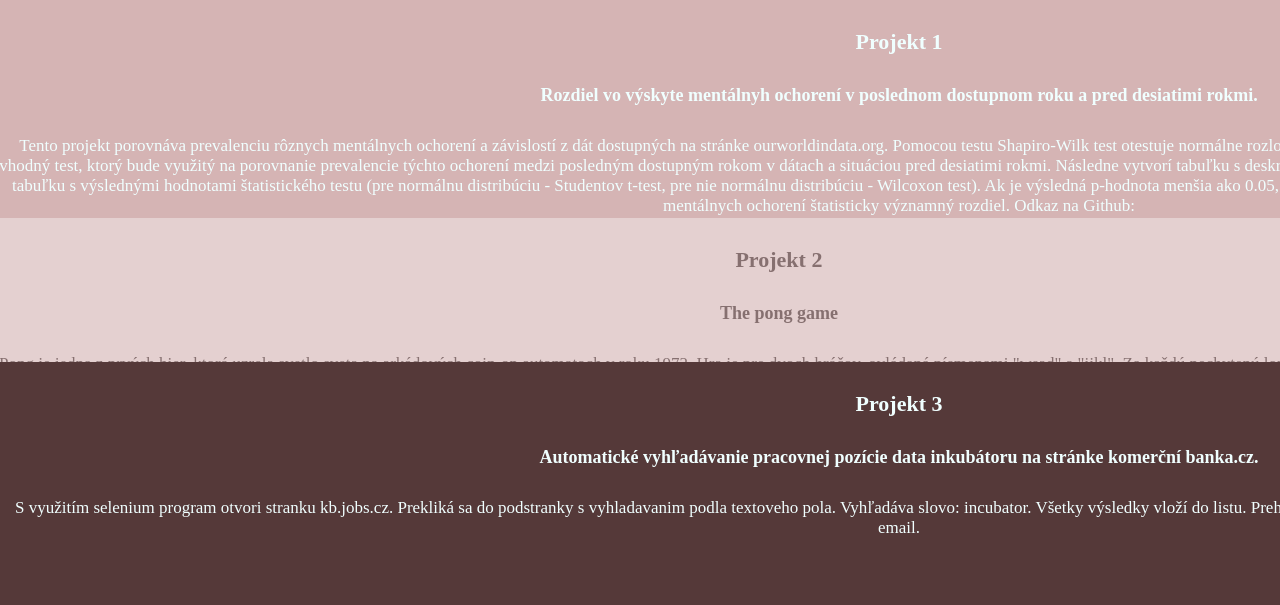
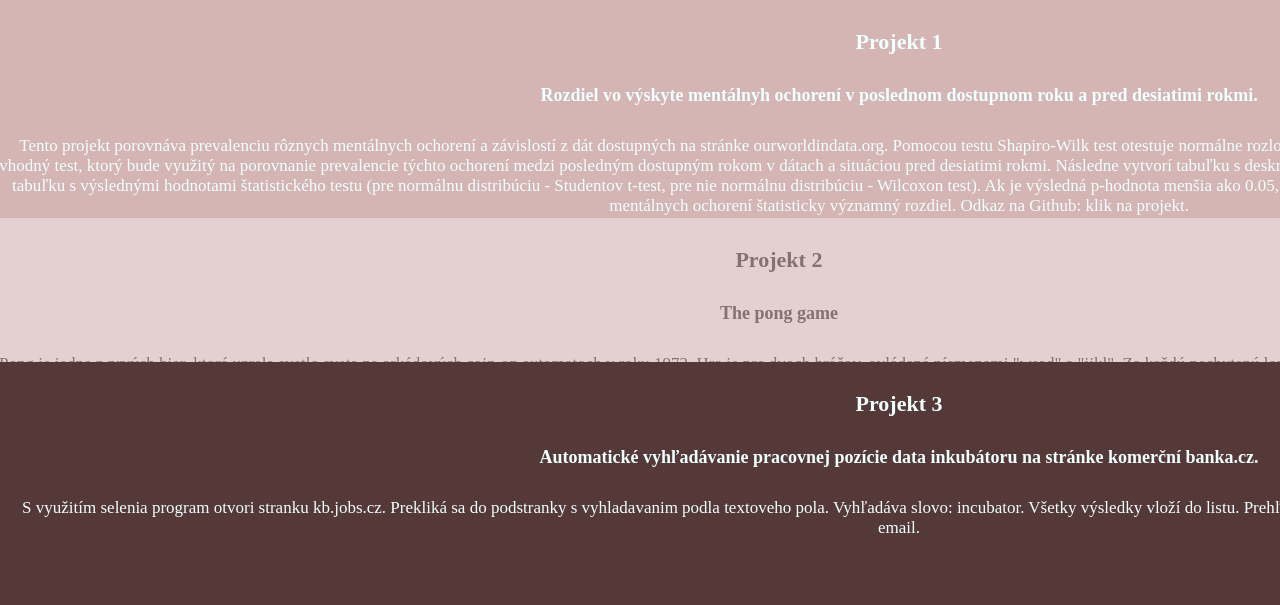
Before and after one commit to vvoclon/web-code---projects, a Flask app: page / in a window 1280 px wide; the page is wider, and only the part inside the window is pictured. Shown: the part 246-851 px from the top of that part. Run offline with Flask 2, Linux system fonts and the light colour scheme.

Commit message:
Update stats_web.html
small text changes

```diff
--- a/templates/stats_web.html
+++ b/templates/stats_web.html
@@ -21,15 +21,15 @@
     <div class="hr"><hr class="line"></div>
     <div class="Projekt_1">
     <a style="text-decoration:none" href={{url_for("table")}} class="Text_1"><h4 class="first">Projekt 1</h4><h5 class="second">Rozdiel vo výskyte mentálnyh ochorení v poslednom dostupnom roku a pred desiatimi rokmi.
-    </h5><p>Tento projekt porovnáva prevalenciu rôznych mentálnych ochorení a závislostí z dát dostupných na stránke ourworldindata.org. Pomocou testu Shapiro-Wilk test otestuje normálne rozloženie dát pre jednotlivé ochorenia a pomocou vytvorenej funkcie vyberie vhodný test, ktorý bude využitý na porovnanie prevalencie týchto ochorení medzi posledným dostupným rokom v dátach a situáciou pred desiatimi rokmi. Následne vytvorí tabuľku s deskriptívnou štatistikou, výslednými hodnotami testu Shapiro-Wilk test a taktiež tabuľku s výslednými hodnotami štatistického testu (pre normálnu distribúciu - Studentov t-test, pre nie normálnu distribúciu - Wilcoxon test). Ak je výsledná p-hodnota menšia ako 0.05, zamietneme hypotézu, že medzi rokmi 2019 a 2009 neexistuje vo výskyte mentálnych ochorení štatisticky významný rozdiel. Odkaz na Github:</p>
+    </h5><p>Tento projekt porovnáva prevalenciu rôznych mentálnych ochorení a závislostí z dát dostupných na stránke ourworldindata.org. Pomocou testu Shapiro-Wilk test otestuje normálne rozloženie dát pre jednotlivé ochorenia a pomocou vytvorenej funkcie vyberie vhodný test, ktorý bude využitý na porovnanie prevalencie týchto ochorení medzi posledným dostupným rokom v dátach a situáciou pred desiatimi rokmi. Následne vytvorí tabuľku s deskriptívnou štatistikou, výslednými hodnotami testu Shapiro-Wilk test a taktiež tabuľku s výslednými hodnotami štatistického testu (pre normálnu distribúciu - Studentov t-test, pre nie normálnu distribúciu - Wilcoxon test). Ak je výsledná p-hodnota menšia ako 0.05, zamietneme hypotézu, že medzi rokmi 2019 a 2009 neexistuje vo výskyte mentálnych ochorení štatisticky významný rozdiel. Odkaz na Github: klik na projekt.</p>
 </a>
 </div>
     <div class="Projekt_2">
-    <a style="text-decoration:none" href="https://github.com/sasamelisova/The-pong-game" class="Text_2"><h4 class="first">Projekt 2</h4><h5 class="second">The pong game</h5><p>Pong je jedna z prvých hier, ktorá uzrela svetlo sveta na arkádových coin-op automatoch v roku 1972. Hra je pre dvoch hráčov, ovládaná písmenami "wsad" a "ijkl". Za každú nechytenú loptu dostáva protihráč bod na tabuli skóre. </p>
+    <a style="text-decoration:none" href="https://github.com/sasamelisova/The-pong-game" class="Text_2"><h4 class="first">Projekt 2</h4><h5 class="second">The pong game</h5><p> Pong je jedna z prvých hier, ktorá uzrela svetlo sveta na arkádových coin-op automatoch v roku 1972. Hra je pre dvoch hráčov, ovládaná písmenami "wsad" a "ijkl". Za každú nechytenú loptu dostáva protihráč bod na tabuli skóre. </p>
     </a></div>
     <div class="Projekt_3">
         <a style="text-decoration:none" href="https://github.com/sasamelisova/Notification-when-data-incubator-job-offer-is-available" class="Text_3"><h4 class="first">Projekt 3</h4><h5 class="second">Automatické vyhľadávanie pracovnej pozície data inkubátoru na stránke komerční banka.cz.</h5>
-            <p>S využitím selenium program otvori stranku kb.jobs.cz. Prekliká sa do podstranky s vyhladavanim podla textoveho pola. Vyhľadáva slovo: incubator. Všetky výsledky vloží do listu. Prehľadá list, či sa v ňom nachádza data incubátor. Ak áno, odošle notifikačný email.
+            <p>S využitím selenia program otvori stranku kb.jobs.cz. Prekliká sa do podstranky s vyhladavanim podla textoveho pola. Vyhľadáva slovo: incubator. Všetky výsledky vloží do listu. Prehľadá list, či sa v ňom nachádza data incubátor. Ak áno, odošle notifikačný email.
                 </p></a></div>
     </body>
 </html>
```
